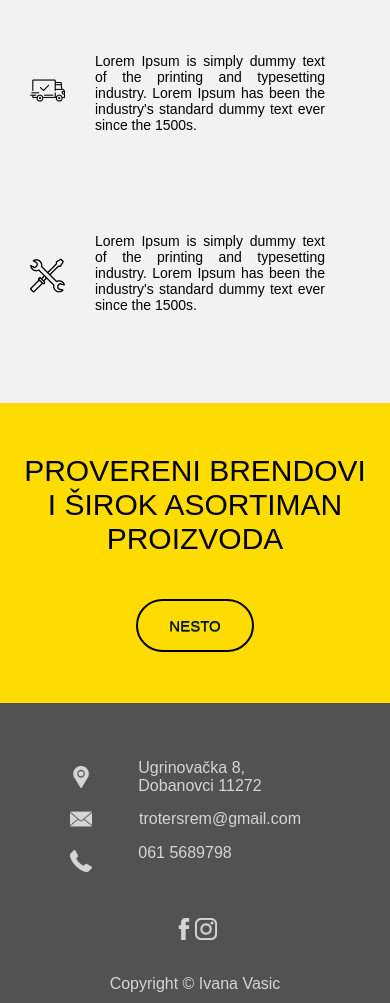
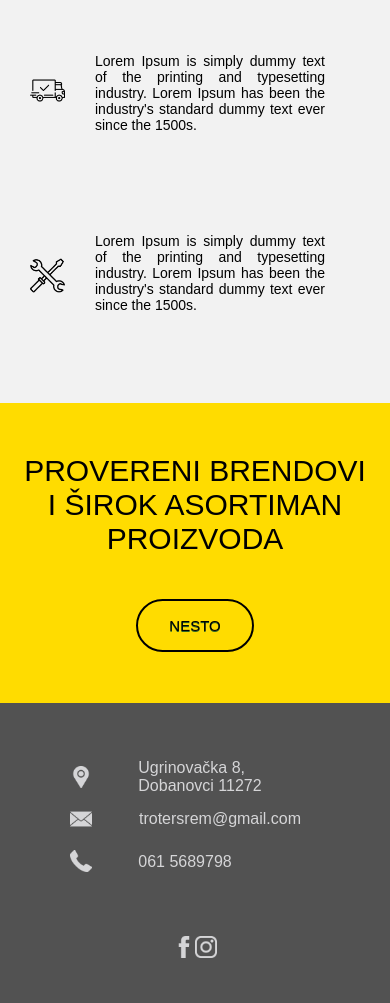
Before and after one commit to IvanaaVasic/farbara, a website: page index.html in a window 390 px wide. Shown: the part 1547-2550 px from the top of the page. Drawn offline with Linux system fonts and the light colour scheme.

Commit message:
cw change

```diff
--- a/css/styles.css
+++ b/css/styles.css
@@ -575,8 +575,7 @@
         height: 22px;
     }
     .copywrite {
-        position: relative;
-        text-align: center;
+        display: none;
     }
 }
 
```
